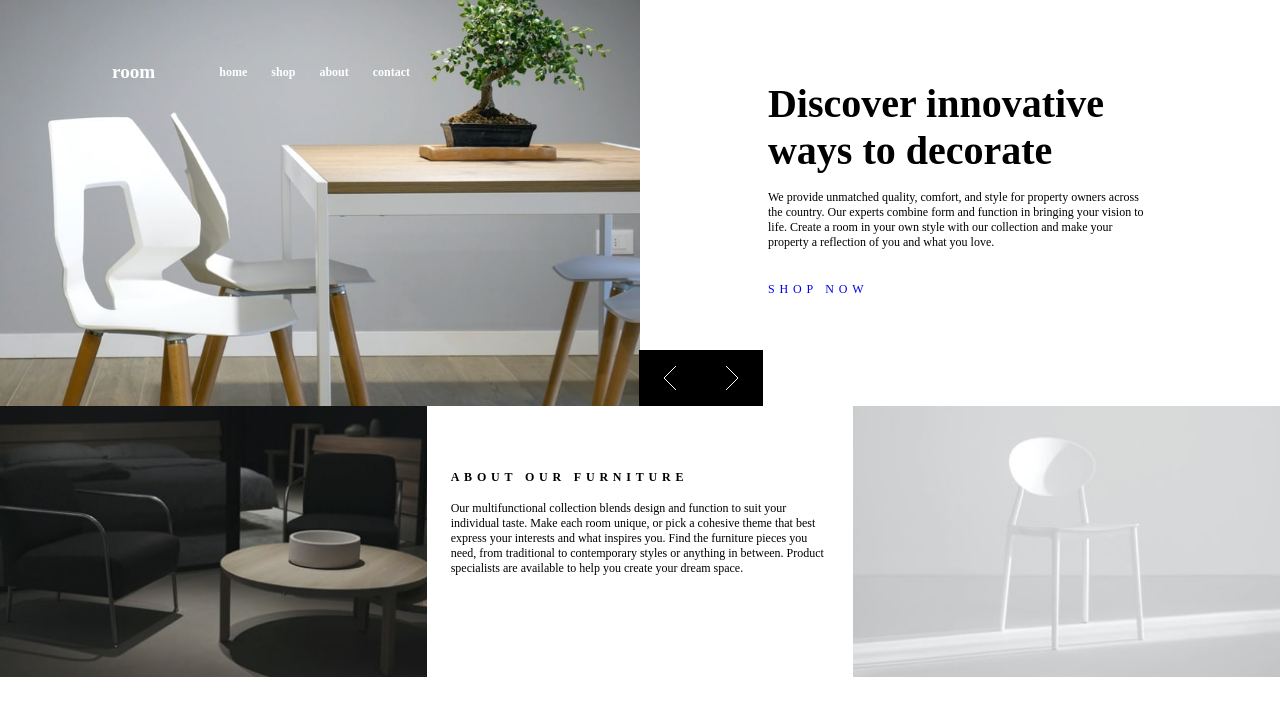
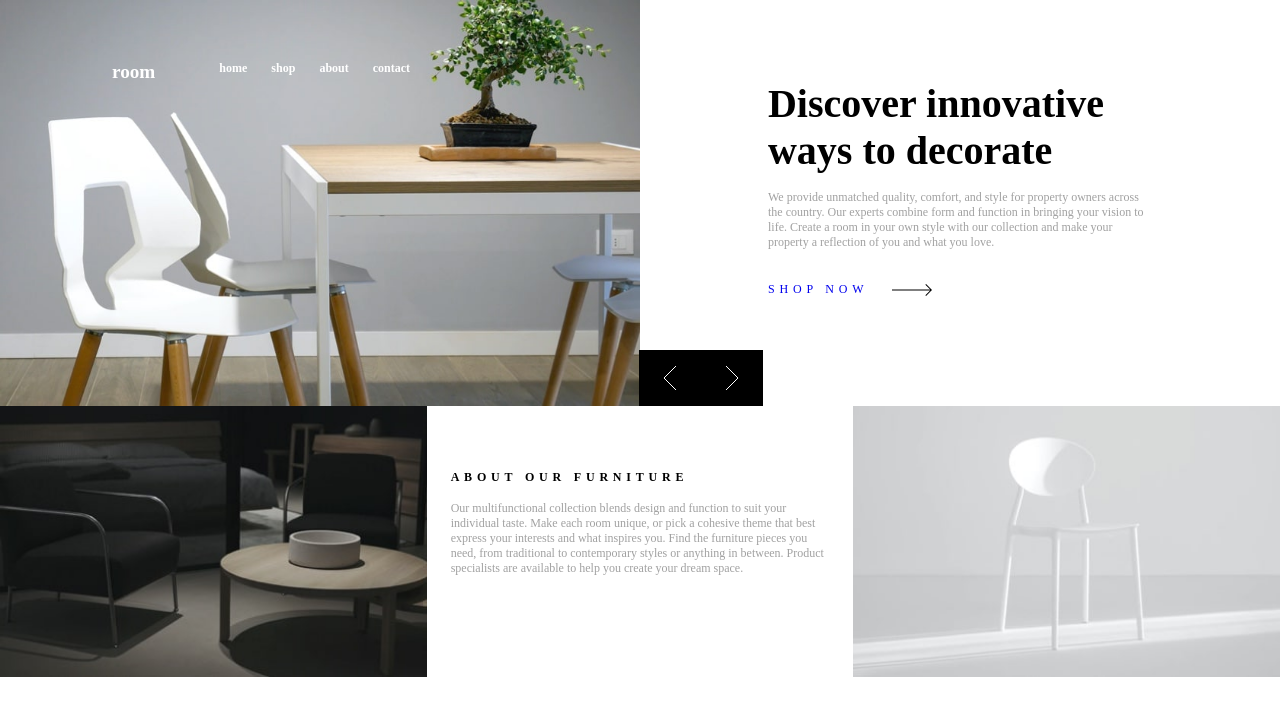
Before and after one commit to JustShuaib/cuddly-palm-tree, a React (Create React App) app: page / in a window 1280 px wide. Shown: the top 716 px of the page. Built offline with nearby package versions, Linux system fonts and the light colour scheme; a web font is replaced by a local one.

Commit message:
added next and previous functionality

```diff
--- a/src/App.js
+++ b/src/App.js
@@ -1,38 +1,82 @@
+import React, { useState } from "react";
 import Navbar from "./Navbar";
 import "./App.scss";
-import banner from "./images/mobile-image-hero-1.jpg";
-import bannerD from "./images/desktop-image-hero-1.jpg";
+import banner1 from "./images/mobile-image-hero-1.jpg";
+import banner2 from "./images/mobile-image-hero-2.jpg";
+import banner3 from "./images/mobile-image-hero-3.jpg";
+import bannerDesktop from "./images/desktop-image-hero-1.jpg";
+import bannerDesktop2 from "./images/desktop-image-hero-2.jpg";
+import bannerDesktop3 from "./images/desktop-image-hero-3.jpg";
 import imgDark from "./images/image-about-dark.jpg";
 import imgLight from "./images/image-about-light.jpg";
 import left from "./images/icon-angle-left.svg";
 import right from "./images/icon-angle-right.svg";
+import arrow from "./images/icon-arrow.svg";
+const detailsArray = [
+  {
+    mobileImg: banner1,
+    desktopImg: bannerDesktop,
+    heading: "Discover innovative ways to decorate",
+    info: ` We provide unmatched quality, comfort, and style for property owners
+  across the country. Our experts combine form and function in
+  bringing your vision to life. Create a room in your own style with
+  our collection and make your property a reflection of you and what
+  you love.`,
+  },
+  {
+    mobileImg: banner2,
+    desktopImg: bannerDesktop2,
+    heading: "We are available all across the globe",
+    info: `
+  With stores all over the world, it's easy for you to find furniture for your home or place of business.
+  Locally, we’re in most major cities throughout the country. Find the branch nearest you using our
+  store locator. Any questions? Don't hesitate to contact us today.
+`,
+  },
+  {
+    mobileImg: banner3,
+    desktopImg: bannerDesktop3,
+    heading: " Manufactured with the best materials",
+    info: `Our modern furniture store provide a high level of quality. Our company has invested in advanced technology
+  to ensure that every product is made as perfect and as consistent as possible. With three decades of
+  experience in this industry, we understand what customers want for their home and office.`,
+  },
+];
 function App() {
+  const [detail, setDetail] = useState(0);
+  const handlePrevSlide = () => {
+    setDetail((prev) => (prev > 0 ? prev - 1 : detailsArray.length - 1));
+  };
+  const handleNextSlide = () => {
+    setDetail((prev) => (prev < detailsArray.length - 1 ? prev + 1 : 0));
+  };
+
   return (
     <>
       <Navbar />
       <main className="main">
         <picture className="hero">
-          <source srcset={bannerD} media="(min-width: 729px)" />
-          <img src={banner} alt="" />
+          <source
+            srcset={detailsArray[detail].desktopImg}
+            media="(min-width: 729px)"
+          />
+          <img src={detailsArray[detail].mobileImg} alt="" />
           <div className="slider-btn">
-            <button>
+            <button onClick={handlePrevSlide}>
               <img src={left} alt="" />
             </button>
-            <button>
+            <button onClick={handleNextSlide}>
               <img src={right} alt="" />
             </button>
           </div>
         </picture>
         <section className="section-one">
-          <h1> Discover innovative ways to decorate</h1>
-          <p>
-            We provide unmatched quality, comfort, and style for property owners
-            across the country. Our experts combine form and function in
-            bringing your vision to life. Create a room in your own style with
-            our collection and make your property a reflection of you and what
-            you love.
-          </p>
-          <a href="/"> shop now </a>
+          <h1> {detailsArray[detail].heading}</h1>
+          <p>{detailsArray[detail].info}</p>
+          <a href="/">
+            {" "}
+            shop now <img src={arrow} alt="" />{" "}
+          </a>
         </section>
         <img src={imgDark} className="img-about-one" alt="" />
         <section className="section-two">
--- a/src/App.scss
+++ b/src/App.scss
@@ -1,3 +1,4 @@
+@use "./Sass/global" as global;
 .main {
   display: grid;
   @media screen and (min-width: 729px) {
@@ -11,7 +12,9 @@
     width: 100%;
     height: 100%;
   }
-
+  p {
+    color: global.$dark-gray;
+  }
   .hero {
     position: relative;
     @media screen and (min-width: 729px) {
@@ -46,7 +49,15 @@
       text-transform: uppercase;
       letter-spacing: 0.3rem;
       margin-top: 2rem;
-      display: block;
+      display: flex;
+      align-items: center;
+      column-gap: 1.5rem;
+      &:hover {
+        color: global.$dark-gray;
+      }
+      img {
+        width: 2.5rem;
+      }
     }
   }
 
@@ -98,5 +109,10 @@
     border: none;
     padding: 1rem 1.5rem;
     cursor: pointer;
+    @media screen and (min-width: 729px) {
+      &:hover {
+        background-color: global.$very-dark-gray;
+      }
+    }
   }
 }
--- a/src/Css/navbar.css
+++ b/src/Css/navbar.css
@@ -30,7 +30,7 @@ body {
 }
 .nav p {
   margin-left: 6rem;
-  color: white;
+  color: hsl(0deg, 0%, 100%);
   font-weight: bold;
   font-size: 1.2rem;
 }
@@ -80,6 +80,18 @@ body {
 }
 @media screen and (min-width: 729px) {
   .nav div ul a {
-    color: white;
+    color: hsl(0deg, 0%, 100%);
+  }
+  .nav div ul a::after {
+    content: "";
+    display: block;
+    height: 2px;
+    width: 0;
+    margin: 0.3rem auto 0 auto;
+    background-color: hsl(0deg, 0%, 100%);
+    transition: all 0.3s linear;
+  }
+  .nav div ul a:hover::after {
+    width: 50%;
   }
 }
--- a/src/Sass/navbar.scss
+++ b/src/Sass/navbar.scss
@@ -17,7 +17,7 @@
   }
   p {
     margin-left: 6rem;
-    color: white;
+    color: $white;
     font-weight: bold;
     font-size: 1.2rem;
   }
@@ -64,7 +64,19 @@
         font-weight: bold;
         @media screen and (min-width: 729px) {
           & {
-            color: white;
+            color: $white;
+          }
+          &::after {
+            content: "";
+            display: block;
+            height: 2px;
+            width: 0;
+            margin: 0.3rem auto 0 auto;
+            background-color: $white;
+            transition: all 0.3s linear;
+          }
+          &:hover::after {
+            width: 50%;
           }
         }
       }
```
